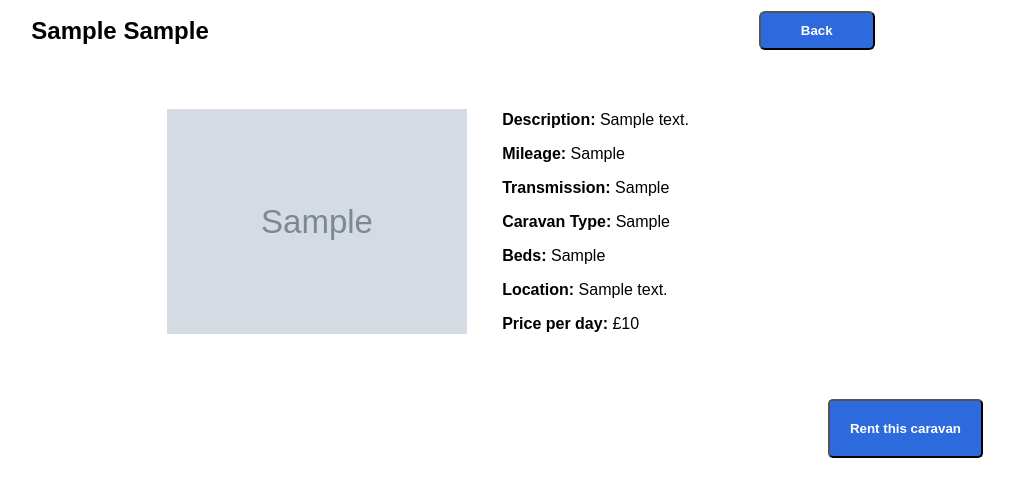
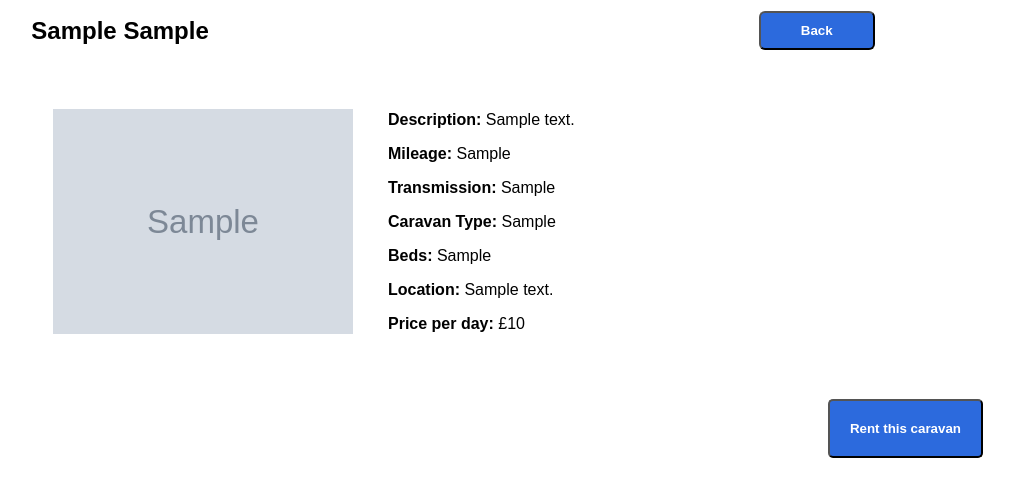
Before and after one commit to Salak0/rentMyCaravan, a PHP site: page /viewListing.php?id=1 in a window 1280 px wide. Shown: the part 111-608 px from the top of the page, without its empty margins (207-1221 px from the left). Run offline with PHP 8.4, Linux system fonts and the light colour scheme; the visitor is signed in with stand-in values (Sample User, id 1); tables that the repository leaves empty or names only in its code hold one stand-in row (values such as "Sample post"); grey boxes marked "Sample" are stand-in pictures.

Commit message:
taking away redundant code
adding some comments and taking away redundant code

```diff
--- a/pages/style/rentCaravan.css
+++ b/pages/style/rentCaravan.css
@@ -1,5 +1,5 @@
 
-/*aligning the ekements in the outer container*/
+/*aligning the elements in the outer container*/
 .pageContainer{
     display: flex;
     justify-content: center;
--- a/pages/style/viewListing.css
+++ b/pages/style/viewListing.css
@@ -3,24 +3,20 @@
 /*setting the seize of the image*/
 img {
     width: 300px;
-    height: auto;
     display: block;
 }
 /*positioning the image*/
 #displayImg {
-    float: left;
-    margin-right: 20px;
+    margin-right: 20px; /*gap between text and image*/
 }
 /*the container class around the image and text*/
 .container {
     max-width: 800px;
     margin: 0 auto;
     padding: 20px;
-    overflow: hidden;
     font-family: Arial;
     align-items: center;
     display: flex;   /*making the items display inline*/
-    justify-content: center; /*centering the items*/
     gap: 5px; /*the gap between components*/
 
 }
@@ -51,7 +47,6 @@ img {
 }
 /*the page title and return button*/
 .TitleSection{
-    overflow: hidden;
     font-family: Arial;  /*chagning font*/
     align-items: center;
     display: flex; /*displaying inline*/
```
